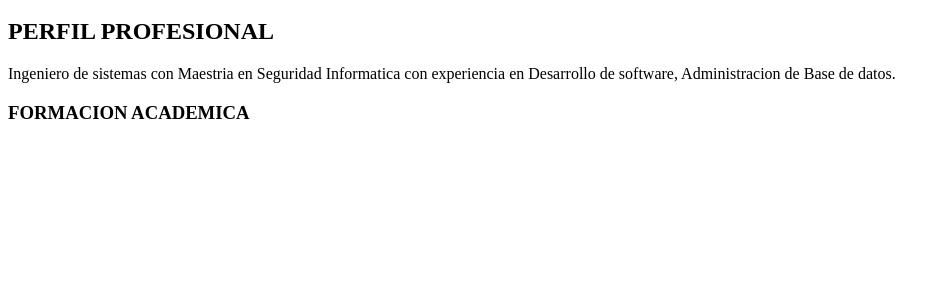
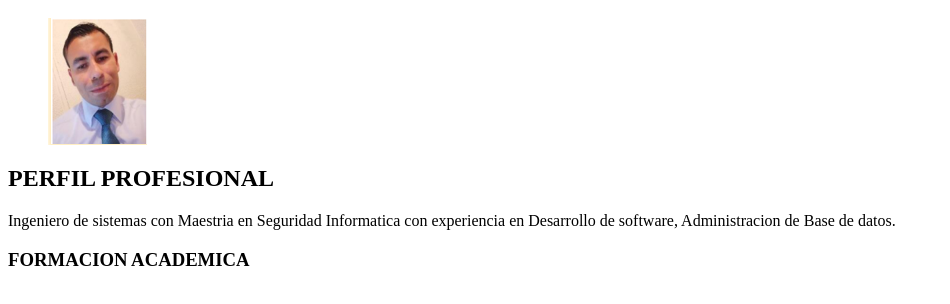
Before and after one commit to NARIASS2023/Productosonline2023, a plain HTML site: page index.html in a window 1280 px wide. Shown: the part 48-352 px from the top of the page, without its empty margins (0-950 px from the left). Drawn offline with Linux system fonts and the light colour scheme.

Commit message:
Update index.html

```diff
--- a/index.html
+++ b/index.html
@@ -3,7 +3,12 @@
     <title>Comercializacion Online</title>
   <head>
      <body>
+
        <h1> HOJA DE VIDA </h1>
+       <figure>
+         <img src="images/fotonelson.png" />
+       </figure>
+
        <h2> PERFIL PROFESIONAL</h2>
        <p>
         Ingeniero de sistemas  con Maestria en  Seguridad Informatica
```
